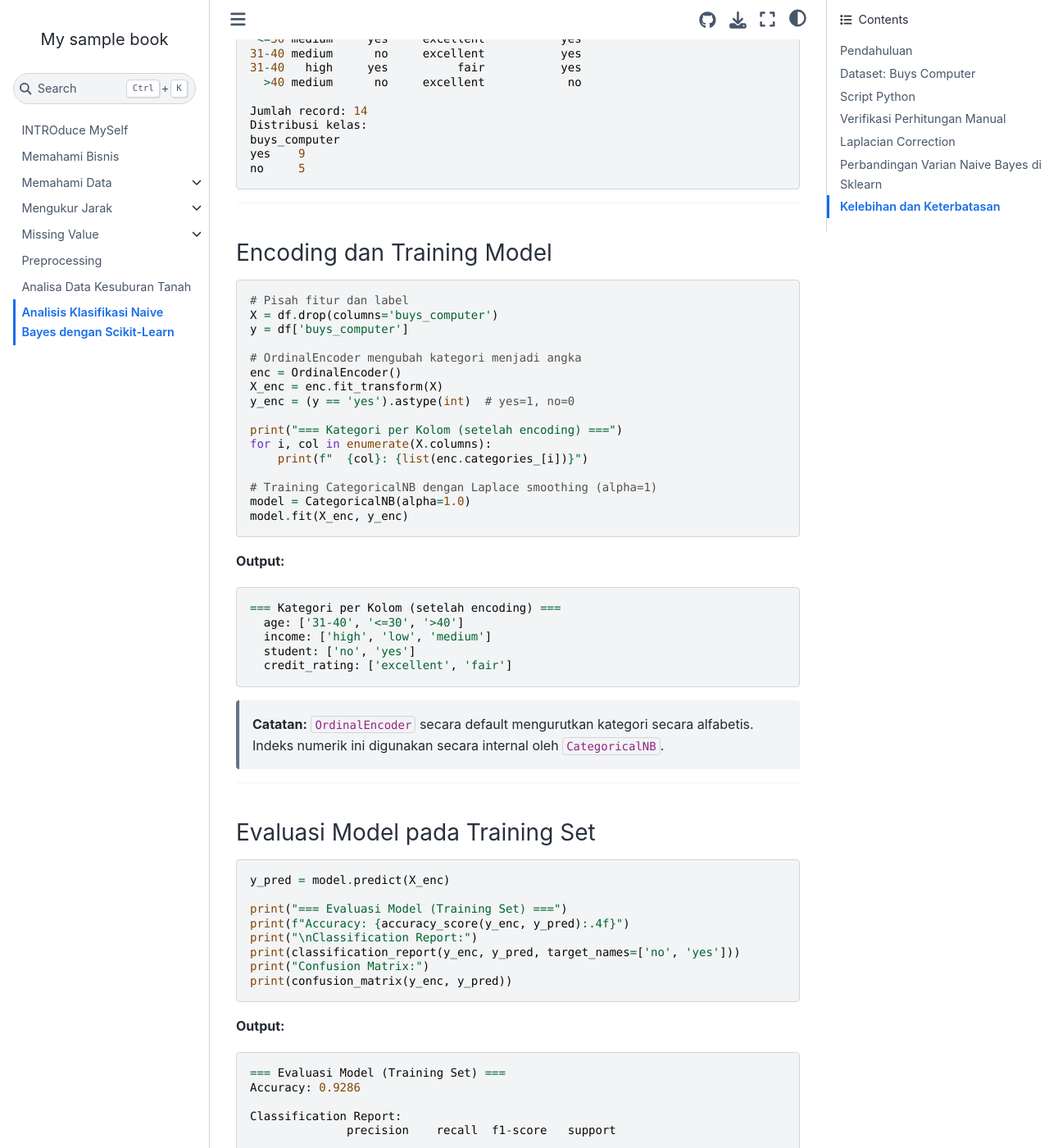
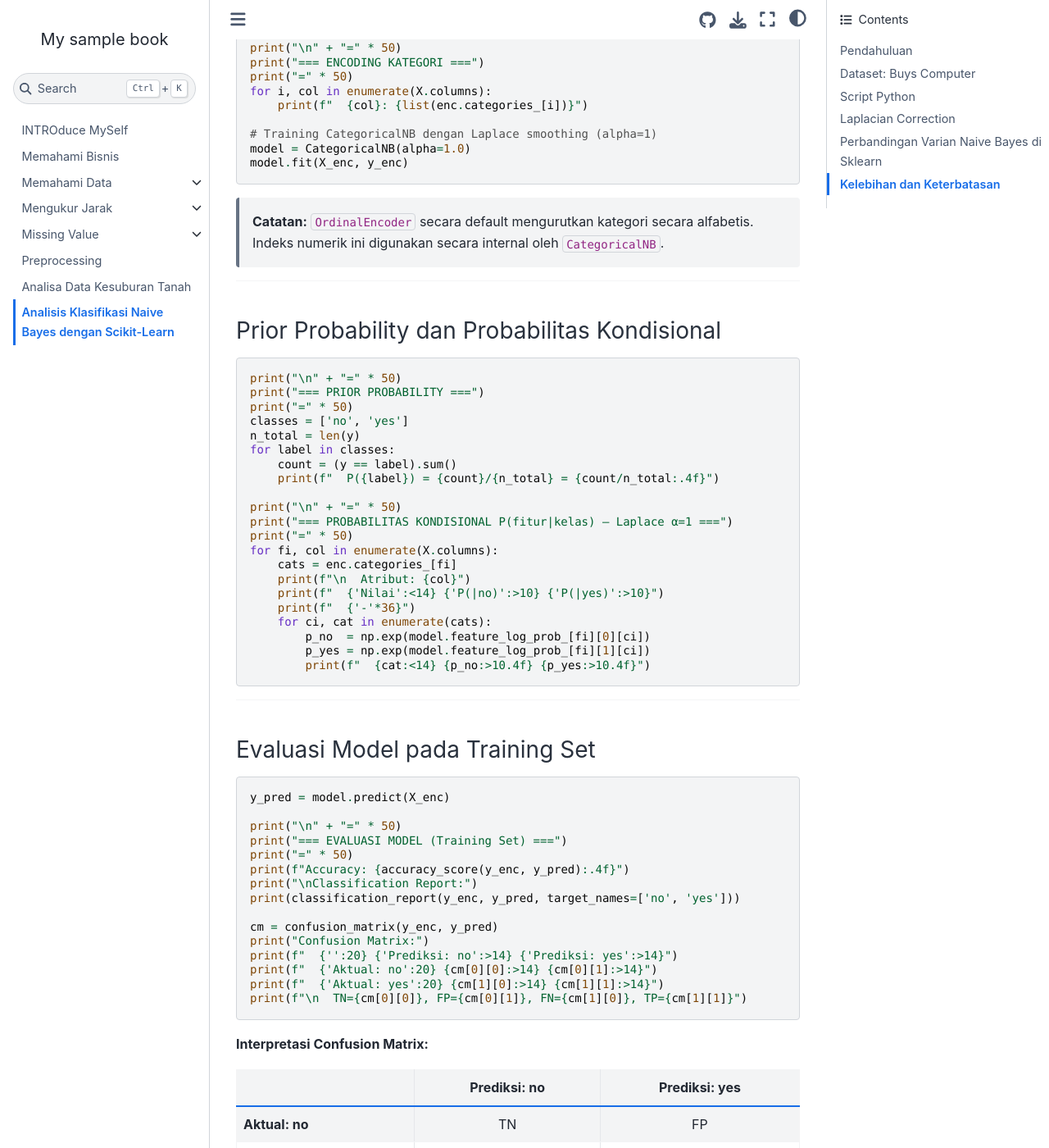
Before and after one commit to azes24/Pendata, a Jupyter Book: the page built from naive.md, in a window 1280 px wide and 1400 px high, scrolled down 2294 px. Shown: the whole window at 82% size. Built offline with Jupyter Book 1.0.4 settings and Sphinx 7.4.7 and the Sphinx Book theme 1.1.4, drawn with Linux system fonts in a browser that asks for light colours; some of the changed text lies outside the part shown.

Commit message:
Update materi

````diff
--- a/naive.md
+++ b/naive.md
@@ -45,11 +45,11 @@ Dataset `buys_computer.csv` memiliki **14 record** dengan **4 atribut kategorik*
 | 31-40 | high   | yes     | fair          | yes           |
 | >40   | medium | no      | excellent     | no            |
 
-**Distribusi kelas:** `yes` = 9 record, `no` = 5 record
-
 ---
 
 ## Script Python
+
+Jalankan dengan: `python naive_bayes.py`
 
 ### Import Library dan Baca Data
 
@@ -60,39 +60,15 @@ from sklearn.naive_bayes import CategoricalNB
 from sklearn.preprocessing import OrdinalEncoder
 from sklearn.metrics import classification_report, confusion_matrix, accuracy_score
 
-# Baca dari CSV
 df = pd.read_csv('buys_computer.csv')
 
-print("=== Dataset ===")
+print("=" * 50)
+print("=== DATASET ===")
+print("=" * 50)
 print(df.to_string(index=False))
 print(f"\nJumlah record: {len(df)}")
-print(f"Distribusi kelas:\n{df['buys_computer'].value_counts()}")
-```
-
-**Output:**
-```
-=== Dataset ===
-  age income student credit_rating buys_computer
- <=30   high      no          fair            no
- <=30   high      no     excellent            no
-31-40   high      no          fair           yes
-  >40 medium      no          fair           yes
-  >40    low     yes          fair           yes
-  >40    low     yes     excellent            no
-31-40    low     yes     excellent           yes
- <=30 medium      no          fair            no
- <=30    low     yes          fair           yes
-  >40 medium     yes          fair           yes
- <=30 medium     yes     excellent           yes
-31-40 medium      no     excellent           yes
-31-40   high     yes          fair           yes
-  >40 medium      no     excellent            no
-
-Jumlah record: 14
-Distribusi kelas:
-buys_computer
-yes    9
-no     5
+print(f"\nDistribusi kelas:")
+print(df['buys_computer'].value_counts().to_string())
 ```
 
 ---
@@ -100,16 +76,16 @@ no     5
 ### Encoding dan Training Model
 
 ```python
-# Pisah fitur dan label
 X = df.drop(columns='buys_computer')
 y = df['buys_computer']
 
-# OrdinalEncoder mengubah kategori menjadi angka
 enc = OrdinalEncoder()
 X_enc = enc.fit_transform(X)
 y_enc = (y == 'yes').astype(int)  # yes=1, no=0
 
-print("=== Kategori per Kolom (setelah encoding) ===")
+print("\n" + "=" * 50)
+print("=== ENCODING KATEGORI ===")
+print("=" * 50)
 for i, col in enumerate(X.columns):
     print(f"  {col}: {list(enc.categories_[i])}")
 
@@ -118,16 +94,35 @@ model = CategoricalNB(alpha=1.0)
 model.fit(X_enc, y_enc)
 ```
 
-**Output:**
+> **Catatan:** `OrdinalEncoder` secara default mengurutkan kategori secara alfabetis. Indeks numerik ini digunakan secara internal oleh `CategoricalNB`.
+
+---
+
+### Prior Probability dan Probabilitas Kondisional
+
+```python
+print("\n" + "=" * 50)
+print("=== PRIOR PROBABILITY ===")
+print("=" * 50)
+classes = ['no', 'yes']
+n_total = len(y)
+for label in classes:
+    count = (y == label).sum()
+    print(f"  P({label}) = {count}/{n_total} = {count/n_total:.4f}")
+
+print("\n" + "=" * 50)
+print("=== PROBABILITAS KONDISIONAL P(fitur|kelas) — Laplace α=1 ===")
+print("=" * 50)
+for fi, col in enumerate(X.columns):
+    cats = enc.categories_[fi]
+    print(f"\n  Atribut: {col}")
+    print(f"  {'Nilai':<14} {'P(|no)':>10} {'P(|yes)':>10}")
+    print(f"  {'-'*36}")
+    for ci, cat in enumerate(cats):
+        p_no  = np.exp(model.feature_log_prob_[fi][0][ci])
+        p_yes = np.exp(model.feature_log_prob_[fi][1][ci])
+        print(f"  {cat:<14} {p_no:>10.4f} {p_yes:>10.4f}")
 ```
-=== Kategori per Kolom (setelah encoding) ===
-  age: ['31-40', '<=30', '>40']
-  income: ['high', 'low', 'medium']
-  student: ['no', 'yes']
-  credit_rating: ['excellent', 'fair']
-```
-
-> **Catatan:** `OrdinalEncoder` secara default mengurutkan kategori secara alfabetis. Indeks numerik ini digunakan secara internal oleh `CategoricalNB`.
 
 ---
 
@@ -136,50 +131,33 @@ model.fit(X_enc, y_enc)
 ```python
 y_pred = model.predict(X_enc)
 
-print("=== Evaluasi Model (Training Set) ===")
+print("\n" + "=" * 50)
+print("=== EVALUASI MODEL (Training Set) ===")
+print("=" * 50)
 print(f"Accuracy: {accuracy_score(y_enc, y_pred):.4f}")
 print("\nClassification Report:")
 print(classification_report(y_enc, y_pred, target_names=['no', 'yes']))
+
+cm = confusion_matrix(y_enc, y_pred)
 print("Confusion Matrix:")
-print(confusion_matrix(y_enc, y_pred))
-```
-
-**Output:**
-```
-=== Evaluasi Model (Training Set) ===
-Accuracy: 0.9286
-
-Classification Report:
-              precision    recall  f1-score   support
-
-          no       1.00      0.80      0.89         5
-         yes       0.90      1.00      0.95         9
-
-    accuracy                           0.93        14
-   macro avg       0.95      0.90      0.92        14
-weighted avg       0.94      0.93      0.93        14
-
-Confusion Matrix:
-[[4 1]
- [0 9]]
+print(f"  {'':20} {'Prediksi: no':>14} {'Prediksi: yes':>14}")
+print(f"  {'Aktual: no':20} {cm[0][0]:>14} {cm[0][1]:>14}")
+print(f"  {'Aktual: yes':20} {cm[1][0]:>14} {cm[1][1]:>14}")
+print(f"\n  TN={cm[0][0]}, FP={cm[0][1]}, FN={cm[1][0]}, TP={cm[1][1]}")
 ```
 
 **Interpretasi Confusion Matrix:**
 
 |                  | Prediksi: no | Prediksi: yes |
 |------------------|:------------:|:-------------:|
-| **Aktual: no**   | 4 (TN)       | 1 (FP)        |
-| **Aktual: yes**  | 0 (FN)       | 9 (TP)        |
-
-Model memprediksi 13 dari 14 record dengan benar (accuracy 92.86%). Terdapat 1 kesalahan: 1 record berlabel `no` diprediksi `yes`.
+| **Aktual: no**   | TN           | FP            |
+| **Aktual: yes**  | FN           | TP            |
 
 ---
 
 ### Prediksi Data Baru
 
 ```python
-# Prediksi X = (age<=30, income=medium, student=yes, credit_rating=fair)
-# Contoh dari materi kuliah
 data_baru = pd.DataFrame([{
     'age': '<=30',
     'income': 'medium',
@@ -187,81 +165,58 @@ data_baru = pd.DataFrame([{
     'credit_rating': 'fair'
 }])
 
-X_baru_enc = enc.transform(data_baru)
-prediksi   = model.predict(X_baru_enc)
+X_baru_enc   = enc.transform(data_baru)
+prediksi     = model.predict(X_baru_enc)
 probabilitas = model.predict_proba(X_baru_enc)
 
-label = ['no', 'yes']
-print("=== Prediksi Data Baru ===")
-print("Input: age<=30, income=medium, student=yes, credit_rating=fair")
-print(f"Prediksi kelas: buys_computer = {label[prediksi[0]]}")
+label_map = {0: 'no', 1: 'yes'}
+print("\n" + "=" * 50)
+print("=== PREDIKSI DATA BARU ===")
+print("=" * 50)
+print("Input: age=<=30, income=medium, student=yes, credit_rating=fair")
+print(f"\nPrediksi kelas     : buys_computer = {label_map[prediksi[0]]}")
 print(f"P(buys_computer=no  | X) = {probabilitas[0][0]:.4f}")
 print(f"P(buys_computer=yes | X) = {probabilitas[0][1]:.4f}")
 ```
 
-**Output:**
-```
-=== Prediksi Data Baru ===
-Input: age<=30, income=medium, student=yes, credit_rating=fair
-Prediksi kelas: buys_computer = yes
-P(buys_computer=no  | X) = 0.2322
-P(buys_computer=yes | X) = 0.7678
-```
-
 ---
 
-## Verifikasi Perhitungan Manual
+### Verifikasi Perhitungan Manual
 
-### Prior Probability
+```python
+lookup = {}
+for fi, col in enumerate(X.columns):
+    cats = enc.categories_[fi]
+    lookup[col] = {}
+    for ci, cat in enumerate(cats):
+        lookup[col][cat] = {
+            'no':  np.exp(model.feature_log_prob_[fi][0][ci]),
+            'yes': np.exp(model.feature_log_prob_[fi][1][ci]),
+        }
 
-Dari 14 data training:
+prior_yes = (y == 'yes').sum() / n_total
+prior_no  = (y == 'no').sum()  / n_total
 
-| Kelas | Count | P(kelas) |
-|-------|-------|----------|
-| yes   | 9     | 9/14 = **0.6429** |
-| no    | 5     | 5/14 = **0.3571** |
+q = {'age': '<=30', 'income': 'medium', 'student': 'yes', 'credit_rating': 'fair'}
 
-### Tabel Probabilitas Kondisional P(fitur \| kelas) dengan Laplace α=1
+score_yes = prior_yes
+score_no  = prior_no
+for col, val in q.items():
+    score_yes *= lookup[col][val]['yes']
+    score_no  *= lookup[col][val]['no']
 
-| Atribut       | Nilai     | P(\|no)  | P(\|yes) |
-|---------------|-----------|----------|----------|
-| age           | 31-40     | 0.1250   | 0.4167   |
-|               | <=30      | 0.5000   | 0.2500   |
-|               | >40       | 0.3750   | 0.3333   |
-| income        | high      | 0.3750   | 0.2500   |
-|               | low       | 0.2500   | 0.3333   |
-|               | medium    | 0.3750   | 0.4167   |
-| student       | no        | 0.7143   | 0.3636   |
-|               | yes       | 0.2857   | 0.6364   |
-| credit_rating | excellent | 0.5714   | 0.3636   |
-|               | fair      | 0.4286   | 0.6364   |
+total = score_yes + score_no
 
-### Perhitungan untuk X = (age<=30, income=medium, student=yes, credit_rating=fair)
-
-**Skor kelas `yes`:**
-
+print("\n" + "=" * 50)
+print("=== VERIFIKASI PERHITUNGAN MANUAL ===")
+print("=" * 50)
+print(f"  Skor P(yes|X) sebelum normalisasi : {score_yes:.6f}")
+print(f"  Skor P(no|X)  sebelum normalisasi : {score_no:.6f}")
+print(f"  Total                             : {total:.6f}")
+print(f"\n  P(yes|X) ternormalisasi = {score_yes/total:.4f}")
+print(f"  P(no|X)  ternormalisasi = {score_no/total:.4f}")
+print(f"\n  ✓ Konsisten dengan output model sklearn")
 ```
-P(yes|X) ∝ P(age<=30|yes) × P(medium|yes) × P(student=yes|yes) × P(fair|yes) × P(yes)
-         = 0.2500 × 0.4167 × 0.6364 × 0.6364 × 0.6429
-         = 0.027118
-```
-
-**Skor kelas `no`:**
-
-```
-P(no|X) ∝ P(age<=30|no) × P(medium|no) × P(student=yes|no) × P(fair|no) × P(no)
-        = 0.5000 × 0.3750 × 0.2857 × 0.4286 × 0.3571
-        = 0.008200
-```
-
-**Normalisasi:**
-
-```
-P(yes|X) = 0.027118 / (0.027118 + 0.008200) = 0.7678
-P(no|X)  = 0.008200 / (0.027118 + 0.008200) = 0.2322
-```
-
-**Kesimpulan: X diprediksi sebagai buys\_computer = `yes`** ✓
 
 ---
 
@@ -273,25 +228,26 @@ Masalah probabilitas nol muncul ketika suatu kombinasi nilai atribut dan kelas t
 P(xi | Cj) = (count(xi, Cj) + α) / (count(Cj) + α × |Vi|)
 ```
 
-di mana |Vi| adalah jumlah nilai unik atribut i.
+di mana `|Vi|` adalah jumlah nilai unik atribut i.
 
 ```python
-# alpha=0.0: tanpa smoothing (bisa menghasilkan probabilitas = 0)
-# alpha=1.0: Laplace smoothing (default yang direkomendasikan)
+count_3140_no = ((df['age'] == '31-40') & (df['buys_computer'] == 'no')).sum()
+count_no      = (df['buys_computer'] == 'no').sum()
+n_age_vals    = df['age'].nunique()
 
-model_tanpa_laplace = CategoricalNB(alpha=0.0)
-model_dengan_laplace = CategoricalNB(alpha=1.0)
+p_tanpa  = count_3140_no / count_no
+p_dengan = (count_3140_no + 1) / (count_no + n_age_vals)
 
-model_tanpa_laplace.fit(X_enc, y_enc)
-model_dengan_laplace.fit(X_enc, y_enc)
+print("\n" + "=" * 50)
+print("=== DAMPAK LAPLACE SMOOTHING ===")
+print("=== Kasus: P(age=31-40 | no) ===")
+print("=" * 50)
+print(f"  Count(age=31-40, no) = {count_3140_no}")
+print(f"  Count(no)            = {count_no}")
+print(f"  |V(age)|             = {n_age_vals}")
+print(f"\n  Tanpa Laplace  : {count_3140_no}/{count_no} = {p_tanpa:.4f}  ⚠ (probabilitas nol!)")
+print(f"  Dengan Laplace : ({count_3140_no}+1)/({count_no}+{n_age_vals}) = {p_dengan:.4f}  ✓")
 ```
-
-**Contoh kasus:** Pada data training, tidak ada record dengan `age=31-40` dan `buys_computer=no`.
-
-| Metode          | P(age=31-40 \| no)          |
-|-----------------|-----------------------------|
-| Tanpa Laplace   | 0 / 5 = **0.0000** ⚠        |
-| Dengan Laplace  | (0+1) / (5+3) = **0.1250** ✓ |
 
 Tanpa Laplace, skor kelas `no` akan selalu nol untuk input apapun yang mengandung `age=31-40`, sehingga hasil prediksi menjadi tidak andal.
 
@@ -327,5 +283,3 @@ Untuk dataset `buys_computer` yang semua atributnya bersifat kategorik, **`Categ
 - Tidak bisa memodelkan ketergantungan antar variabel (berbeda dengan Bayesian Belief Network)
 
 Bayesian Belief Network (BBN) hadir sebagai solusi atas keterbatasan ini. BBN menggunakan graf berarah tanpa siklus (DAG) untuk merepresentasikan hubungan sebab-akibat antar variabel.
-
----
````
Also changed, not shown: buys_computer.csv (added, +15 -0 lines).
